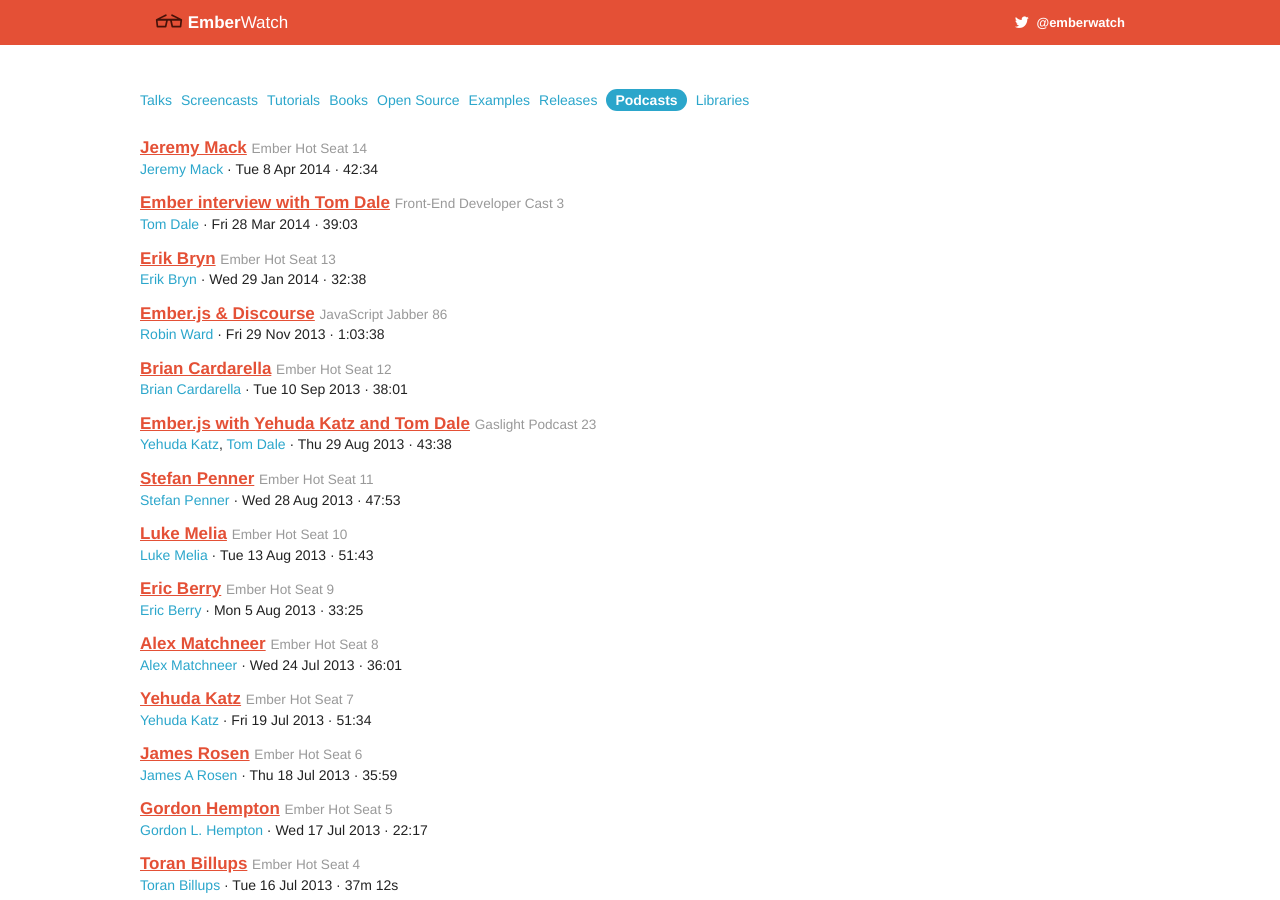
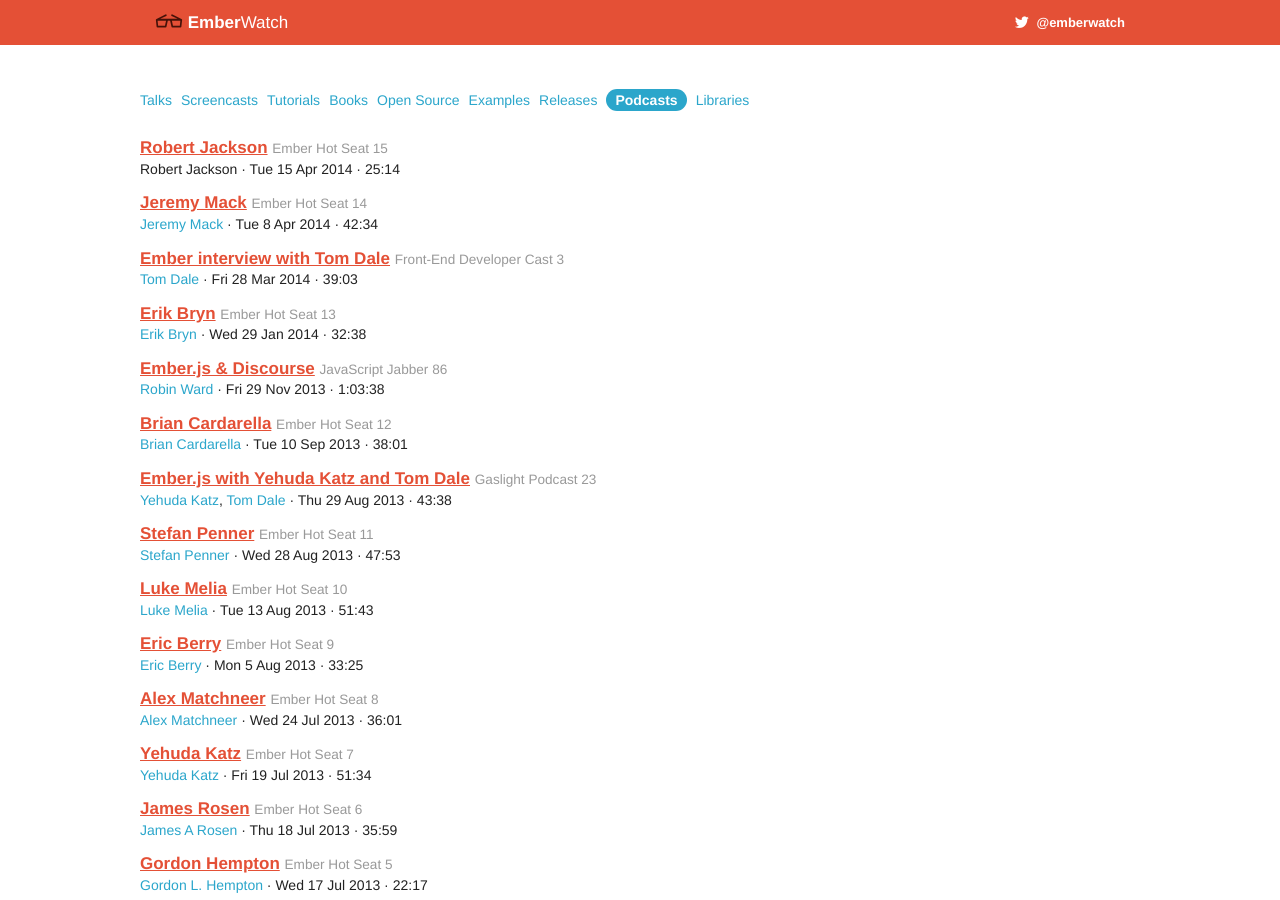
Before and after one commit to emberwatch/emberwatch, a Jekyll site: the page built from podcasts.html, in a window 1280 px wide and 900 px high. Built offline with Jekyll 4.4.1, drawn with Linux system fonts in a browser that asks for light colours; comment, search, counter and statistics services are not loaded.

Commit message:
Ember Hot Seat Episode 015: Robert Jackson

```diff
--- a/_data/podcasts.yml
+++ b/_data/podcasts.yml
@@ -1,4 +1,12 @@
 ---
+- title: Robert Jackson
+  episode: 15
+  host: Ember Hot Seat
+  member_ids:
+  - 123
+  date: '2014-04-15'
+  duration: '25:14'
+  url: http://emberhotseat.com/2014/04/15/ember-hot-seat-episode-015.html
 - title: Jeremy Mack
   episode: 14
   host: Ember Hot Seat
```
